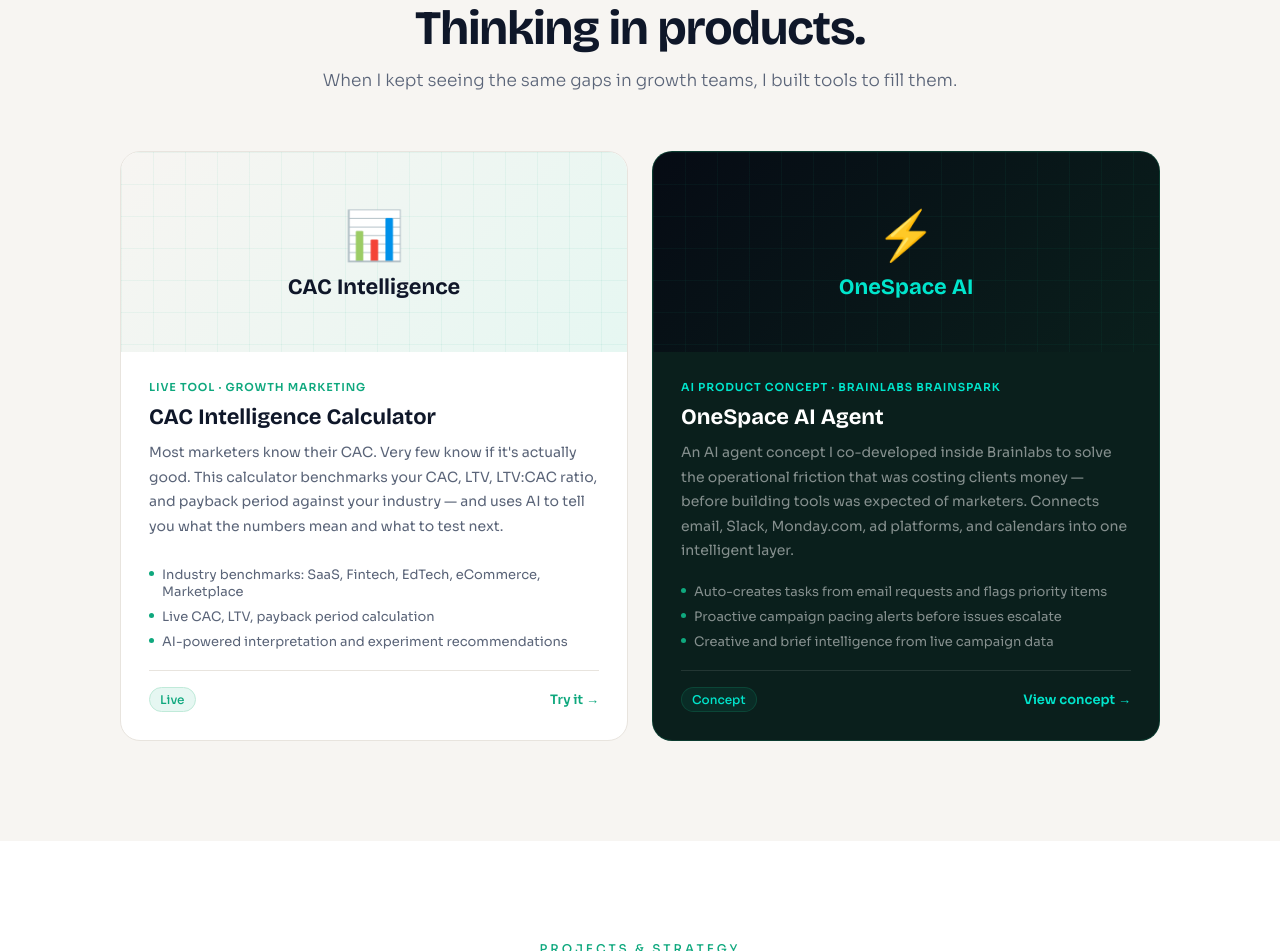
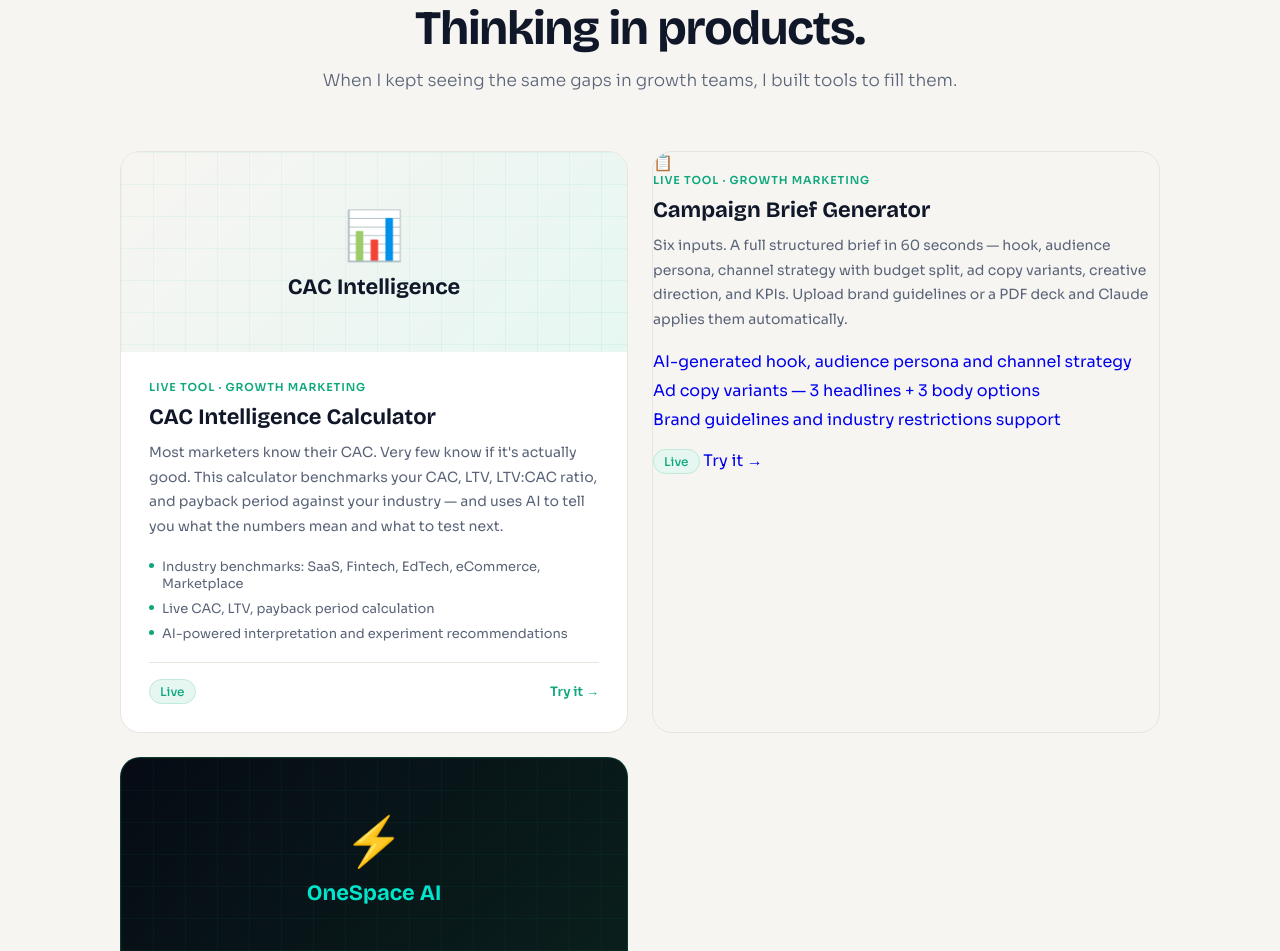
Before and after one commit to priyankarajpali2698/Portfolio, a plain HTML site: page index.html in a window 1280 px wide. Shown: the part 4085-5036 px from the top of the page. Drawn offline with nearby package versions, Linux system fonts and the light colour scheme.

Commit message:
Add Campaign Brief Generator tool card to index.html
Added a new tool card for the Campaign Brief Generator with a detailed description and features.

```diff
--- a/index.html
+++ b/index.html
@@ -686,7 +686,21 @@
           </div>
         </div>
       </a>
-
+<a href="https://priyankarajpali2698.github.io/campaign-brief-generator/" target="_blank" class="tool-card">
+  <div class="tool-icon">📋</div>
+  <div class="tool-content">
+    <div class="tool-tag">Live Tool · Growth Marketing</div>
+    <h3 class="tool-title">Campaign Brief Generator</h3>
+    <p class="tool-desc">Six inputs. A full structured brief in 60 seconds — hook, audience persona, channel strategy with budget split, ad copy variants, creative direction, and KPIs. Upload brand guidelines or a PDF deck and Claude applies them automatically.</p>
+    <ul class="tool-features">
+      <li>AI-generated hook, audience persona and channel strategy</li>
+      <li>Ad copy variants — 3 headlines + 3 body options</li>
+      <li>Brand guidelines and industry restrictions support</li>
+    </ul>
+    <span class="tool-status">Live</span>
+    <span class="tool-cta">Try it →</span>
+  </div>
+</a>
       <a href="assets/onespace.pdf" target="_blank" class="tool-card tool-card-one" style="border-color:rgba(15,168,126,.2)">
         <div class="tool-card-banner tool-one-banner">
           <div class="tool-banner-grid"></div>
```
